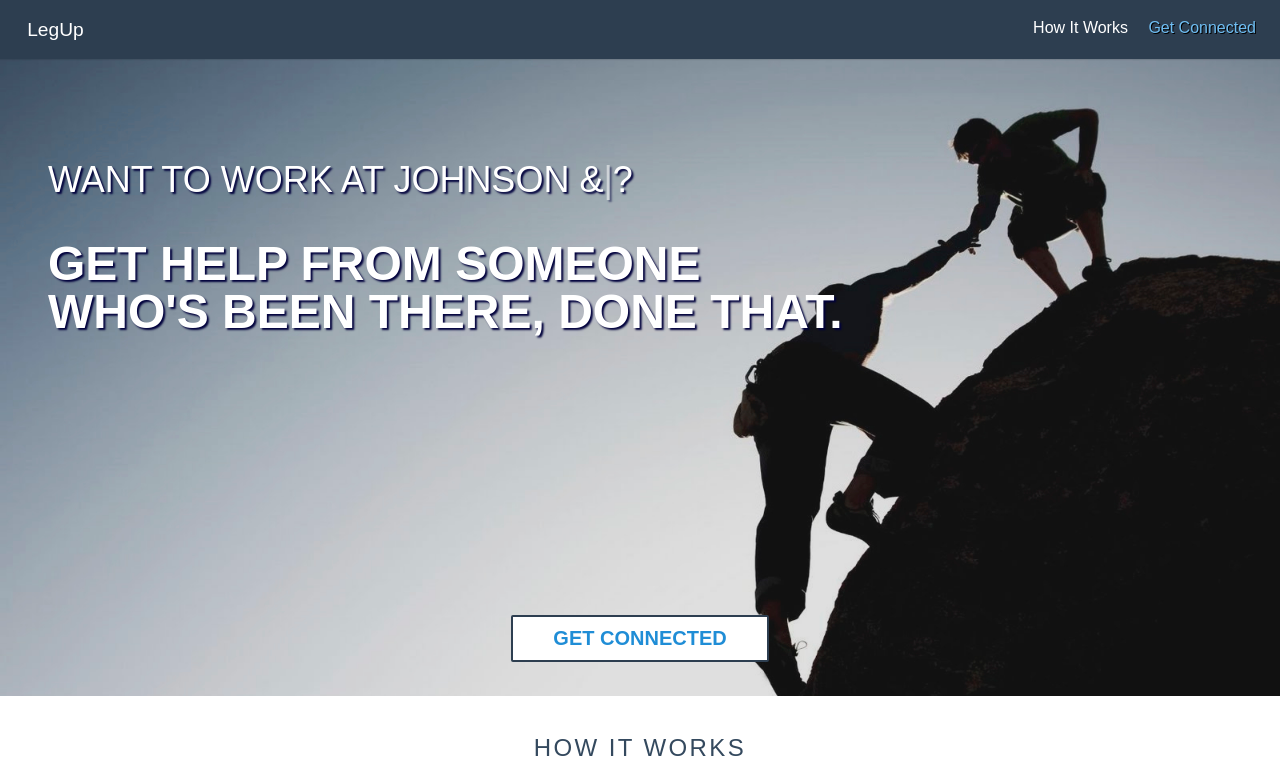
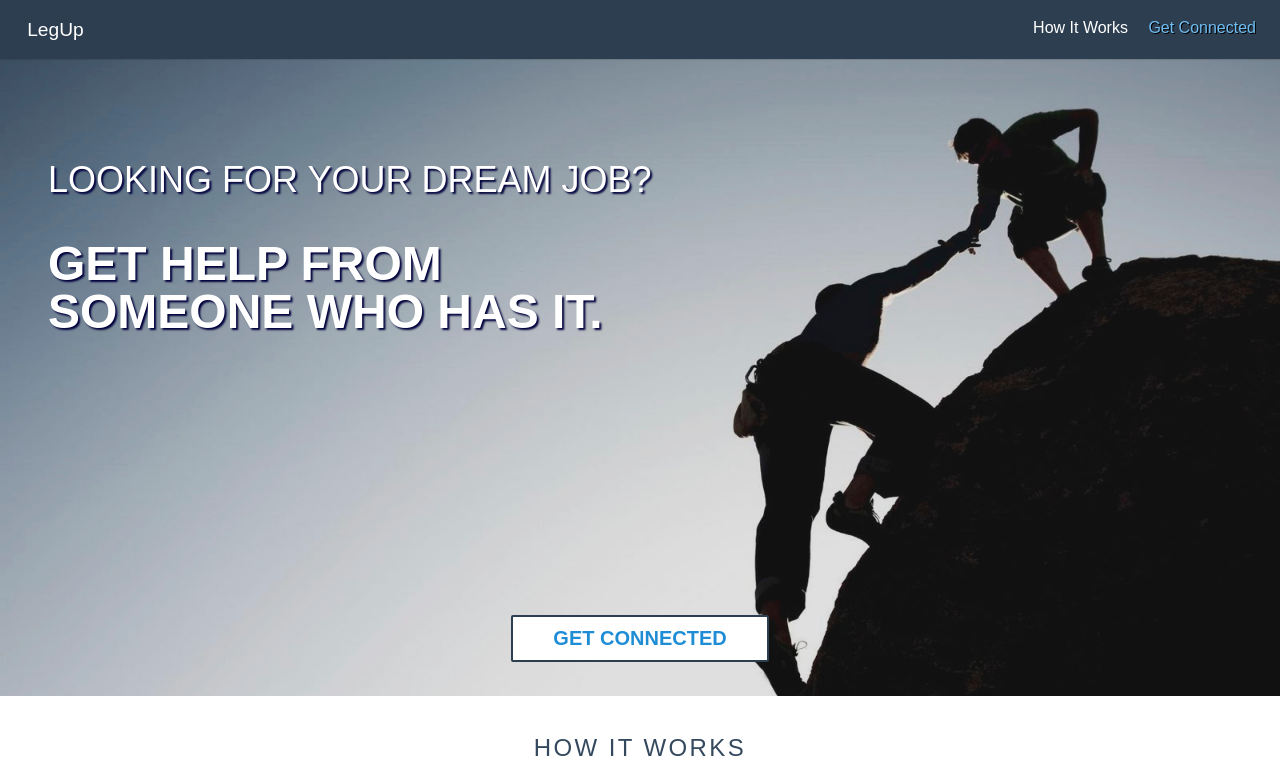
Before and after one commit to monaqvi/ten-consumer-price-check, a website: page client/career/index.html in a window 1280 px wide. Shown: the top 781 px of the page. Drawn offline with nearby package versions, Linux system fonts and the light colour scheme.

Commit message:
New headers

```diff
--- a/client/career/index.html
+++ b/client/career/index.html
@@ -64,8 +64,8 @@
   <main>
     <div class="splash-container">
       <div class="splash">
-        <h2 class="splash-head">Want to work at <span class="avoid-wrap"><span id="console">Google</span><span class="typed-cursor">|</span>?</span></h2>
-        <h1 class="splash-head sub-head">Get help from someone who's <span class="avoid-wrap">been there,&nbsp;</span><span class="avoid-wrap">done that.</span></h1>
+        <h2 class="splash-head">Looking for your dream job?</h2>
+        <h1 class="splash-head sub-head"><span class="avoid-wrap">Get help from </span><span class="avoid-wrap">someone who has it.</span></h1>
       </div>
       <div class="main-cta">
         <a class="pure-button pure-button-primary" href="./request/">Get Connected</a>
@@ -158,27 +158,5 @@
     <a href="mailto:moashared@gmail.com">Contact Us</a>
   </footer>
 </body>
-<script src="/js/typewriter.js" type="text/javascript"></script>
-<script type="text/javascript">
-  (function() {
-    var words = [
-      'Google',
-      'Goldman Sachs',
-      'Facebook',
-      'Airbnb',
-      'Apple',
-      'Amazon',
-      'Disney',
-      'GE',
-      'Facebook',
-      'Nike',
-      'Johnson & Johnson',
-      'American Express',
-      'JPMorgan Chase',
-      'Accenture',
-    ];
-
-    type(words);
-  })();
 </script>
 </html>
--- a/client/js/typewriter.js
+++ /dev/null
@@ -1,39 +0,0 @@
-var type = function(words) {
-  var numWords = words.length;
-
-  var console = document.getElementById('console');
-
-  var fullWord = console.innerHTML,
-      currWord = fullWord;
-
-  var typespeed = 100,
-      pause = 1000;
-
-  erase();
-
-  function randomWord(prev) {
-    var next = words[Math.floor(Math.random() * numWords)];
-    return (next === prev) ? randomWord(prev) : next;
-  };
-
-  function type() {
-    if (currWord === fullWord) {
-      setTimeout(erase, pause);
-    } else {
-      setTimeout(type, typespeed);
-      currWord  = fullWord.slice(0, currWord.length + 1);
-    }
-    console.innerHTML = currWord;
-  }
-
-  function erase() {
-      if (currWord === '') {
-          fullWord = randomWord(fullWord);
-          setTimeout(type, pause);
-      } else {
-        setTimeout(erase, typespeed);
-        currWord  = fullWord.slice(0, currWord.length - 1);
-      }
-      console.innerHTML = currWord;
-  }
-};
```
Also changed, not shown: client/school/index.html (+2 -3 lines).
